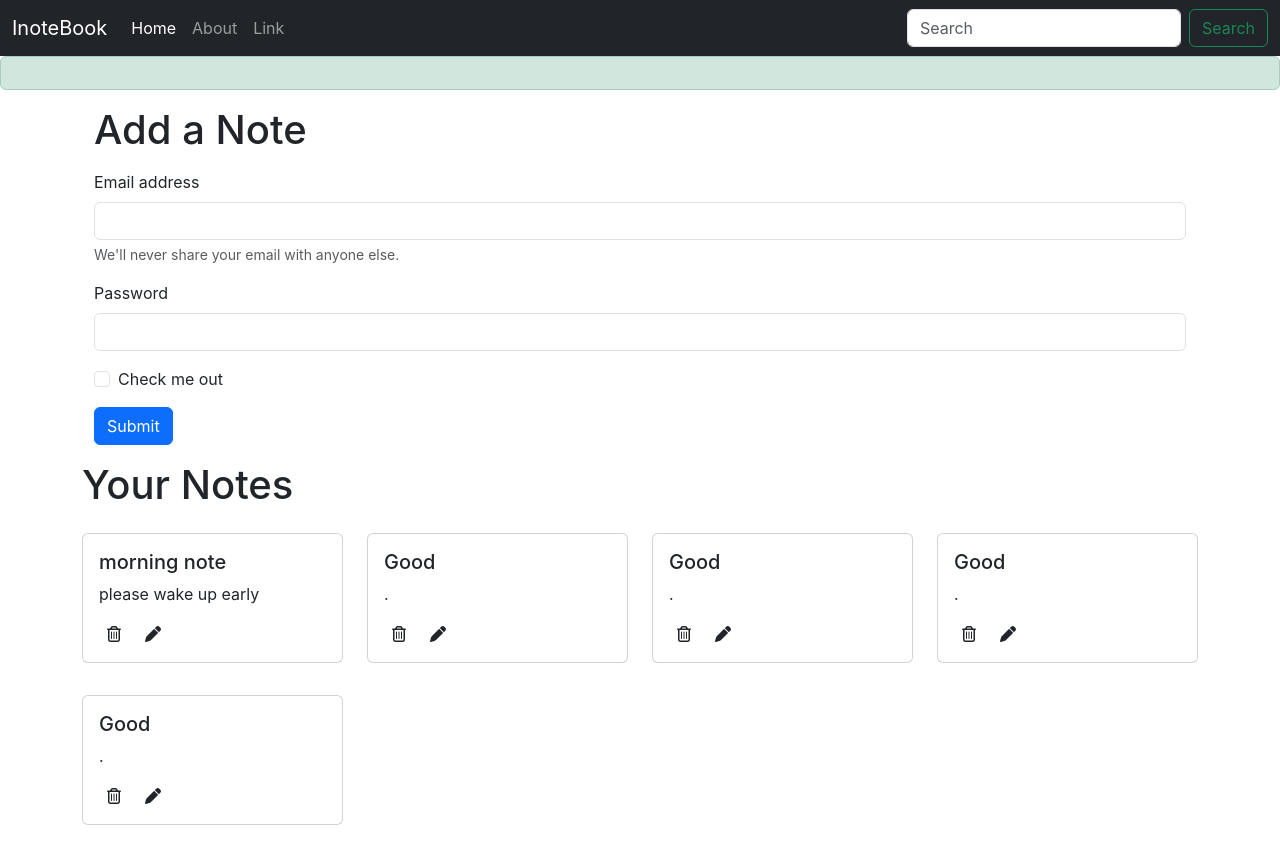
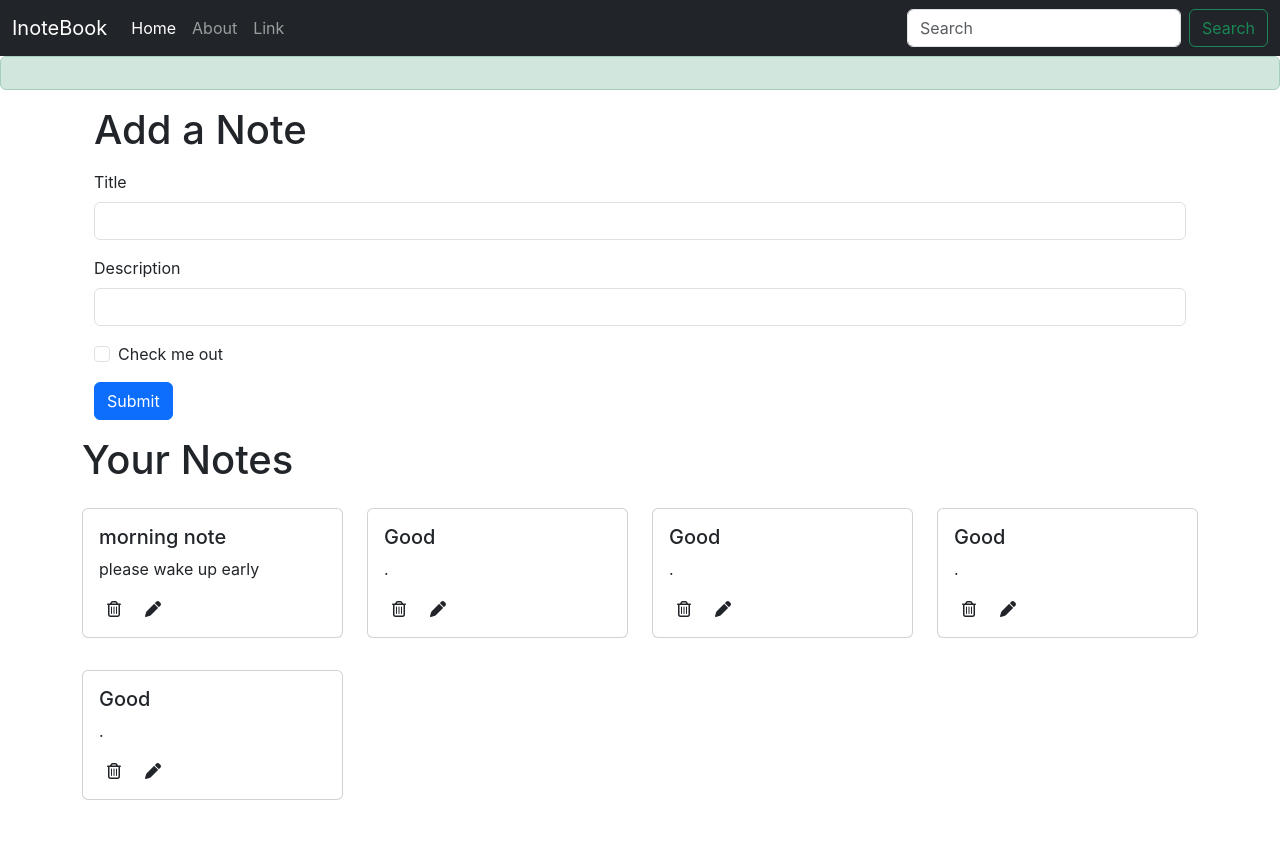
Before and after one commit to debattam117/inotebook, a React (Create React App) app in the folder mynotestodo/: page / in a window 1280 px wide. After the commit the page ends 832 px from the top, so only its background shows below. Built offline with nearby package versions, Linux system fonts and the light colour scheme.

Commit message:
Completed client side code for adding note using the form
Completed client side code for adding note using the form

```diff
--- a/mynotestodo/src/Component/Addnote.js
+++ b/mynotestodo/src/Component/Addnote.js
@@ -1,25 +1,43 @@
-import React from 'react'
+import React , { useContext, useState }from 'react';
+import noteContext from '../Context/notes/noteContext';
+
 
 const Addnote = () => {
+
+    const context= useContext(noteContext);
+    // eslint-disable-next-line
+    const{addNote}=context;
+    const[note,setNote]=useState({title:"",description:"",tag:"Default"})
+
+    const handleClick=(e)=>
+    {
+       e.preventDefault();
+         addNote(note.title,note.description,note.tag);
+    }
+
+    const onChange=(e)=>
+    {
+        setNote({...note,[e.target.name]:e.target.value})
+    }
+
   return (
     <>
       <div className="container my-3">
       <h1>Add a Note</h1>
       <form className='my-3'>
           <div className="mb-3">
-            <label htmlFor="exampleInputEmail1" className="form-label">Email address</label>
-            <input type="email" className="form-control" id="exampleInputEmail1" aria-describedby="emailHelp"/>
-            <div id="emailHelp" className="form-text">We'll never share your email with anyone else.</div>
+            <label htmlFor="title" className="form-label">Title</label>
+            <input type="text" className="form-control" id="title" name="title" aria-describedby="emailHelp" onChange={onChange}/>
           </div>
           <div className="mb-3">
-            <label htmlFor="exampleInputPassword1" className="form-label">Password</label>
-            <input type="password" className="form-control" id="exampleInputPassword1"/>
+            <label htmlFor="description" className="form-label">Description</label>
+            <input type="text" className="form-control" id="description" name="description" onChange={onChange}/>
           </div>
           <div className="mb-3 form-check">
-            <input type="checkbox" className="form-check-input" id="exampleCheck1"/>
+            <input type="checkbox" className="form-check-input" id="exampleCheck1" />
             <label className="form-check-label" htmlFor="exampleCheck1">Check me out</label>
           </div>
-          <button type="submit" className="btn btn-primary">Submit</button>
+          <button type="submit" className="btn btn-primary" onClick={handleClick}>Submit</button>
     </form>
    </div>
     </>
--- a/mynotestodo/src/Component/Alert.js
+++ b/mynotestodo/src/Component/Alert.js
@@ -3,7 +3,7 @@
 const Alert = (props) => {
   return (
     <div>
-      <div class="alert alert-success" role="alert">
+      <div className="alert alert-success" role="alert">
         {props.message}
       </div>
     </div>
--- a/mynotestodo/src/Component/Notes.js
+++ b/mynotestodo/src/Component/Notes.js
@@ -1,5 +1,5 @@
 import React , { useContext } from "react";
-import noteContext from '../Context/notes/noteContext'
+import noteContext from '../Context/notes/noteContext';
 import Noteitem from "./Noteitem";
 import Addnote from './Addnote';
 
--- a/mynotestodo/src/Context/notes/NoteState.js
+++ b/mynotestodo/src/Context/notes/NoteState.js
@@ -60,17 +60,17 @@
 
     const addNote=(title,description,tag)=>{
      //TODO : API Calls
-
+      console.log("Note added")
       const note={
-        "_id": "65a8d32049ccce076faa8e535",
+        "_id": "65a8d32049ccce076faa8e535s322",
         "user": "65a540e14627e42008e51c811",
-        "title": "morning note",
-        "description": "please wake up early",
-        "tag": "personal",
+        "title": title,
+        "description": description,
+        "tag": tag,
         "date": "2024-01-18T07:28:32.704Z",
         "__v": 0
       };
-      setNotes(notes.push(note))
+      setNotes(notes.concat(note))
 
     }
 
```
